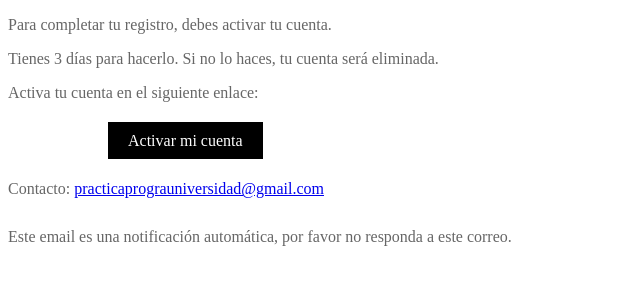
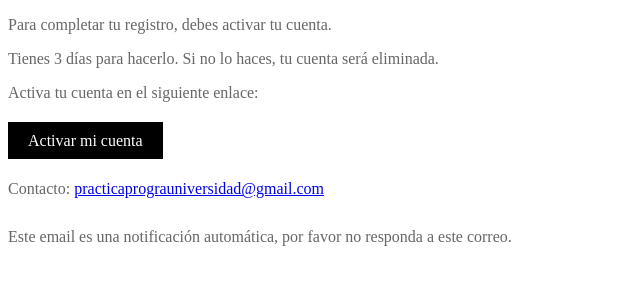
Before and after one commit to proyectos-django-liwba/chat, a Django app: template chat_api/users/templates/Email.html in a window 1280 px wide. Shown: the part 160-460 px from the top of the page, without its empty margins (0-640 px from the left). Run offline with Django 5.2, Linux system fonts and the light colour scheme; the template is opened without the code that fills it: most values are stand-ins (such as "Sample title", 1, 10 or a date in 2020).

Commit message:
correccion de errores en template

```diff
--- a/chat_api/users/templates/Email.html
+++ b/chat_api/users/templates/Email.html
@@ -20,12 +20,11 @@
       <p style="color: #666; font-size: 16px;">Para completar tu registro, debes activar tu cuenta.</p>
       <p style="color: #666; font-size: 16px;">Tienes 3 días para hacerlo. Si no lo haces, tu cuenta será eliminada.</p>
       <p style="color: #666; font-size: 16px; margin-bottom: 30px;">Activa tu cuenta en el siguiente enlace:</p>
-      <a href="{{activation_link}}" style="background-color: #000; color: #fff; padding: 10px 20px; text-decoration: none;   margin-left: 100px;">Activar mi cuenta</a>
+      <a href="{{activation_link}}" style="background-color: #000; color: #fff; padding: 10px 20px; text-decoration: none;   ">Activar mi cuenta</a>
     </main>
 
     <footer>
-      <p style="color: #666; font-size: 16px; margin-top: 30px;">Contacto: <a href="mailto:
-        practicaprograuniversidad@gmail.com">
+      <p style="color: #666; font-size: 16px; margin-top: 30px;">Contacto: <a href="mailto:practicaprograuniversidad@gmail.com">
         practicaprograuniversidad@gmail.com</a></p>
 
       <p style="color: #666; margin-top: 30px; font-size: 16px;">Este email es una notificación automática, por favor no
```
